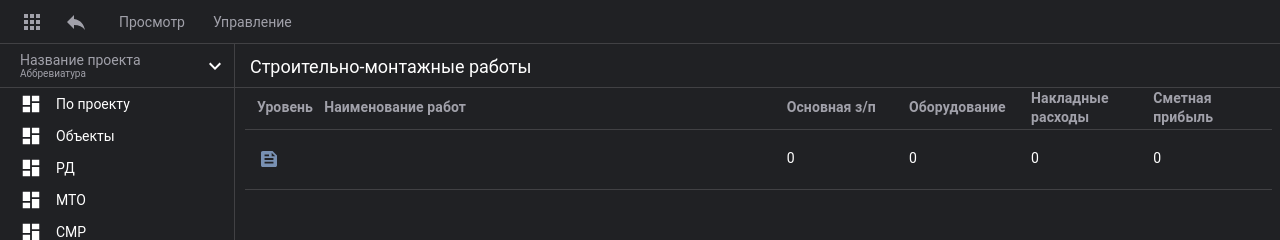
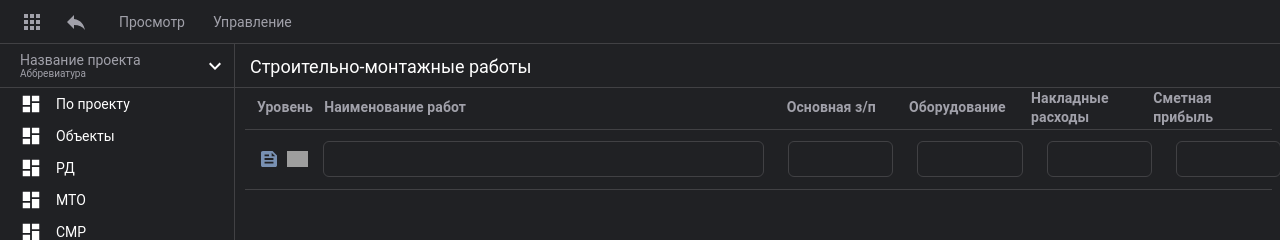
Before and after one commit to Katyi/testForSevenWinds, a React (Vite) app: page / in a window 1280 px wide. Both pictures are taken after a click on the element "Уровень". Shown: the top 240 px of the page. Built offline with nearby package versions, Linux system fonts and the light colour scheme; no server answers; grey boxes are pictures that could not be loaded.

Commit message:
fixed some bugs

```diff
--- a/src/components/Table.tsx
+++ b/src/components/Table.tsx
@@ -103,11 +103,14 @@ const Table = (props: any) => {
   };
 
   // SET MODE FOR UPDATE ROW OR ADD NEW ROW
-  const setUpdateMode = (idx: number | null) => {
+  const setUpdateMode = (idx: number | null, addrowInd:Boolean) => {
     if (idx === null) {
       setUpdForm(new Array(rows.length).fill(false));
+    } else if (!addrowInd) {
+      let newArr = updForm?.map((item, i) => idx === i ? !item : false);
+      setUpdForm(newArr);
     } else {
-      let newArr = updForm?.map((item, i) => idx === i ? !item : false);
+      let newArr = new Array(idx).fill(false).map((item, i) => idx-1 === i ? true : false);
       setUpdForm(newArr);
     }
   };
@@ -142,7 +145,7 @@ const Table = (props: any) => {
         const response = await axios.post(`http://185.244.172.108:8081/v1/outlay-rows/entity/${props.entity}/row/create`,
           newObj
         );
-        setUpdateMode(idx);
+        setUpdateMode(idx, false);
         getInfo();
         setInd(false);
         setNewRowObj(initRow);
@@ -169,7 +172,7 @@ const Table = (props: any) => {
           salary: rows[idx].salary,
           supportCosts: 0
         });
-        setUpdateMode(idx);
+        setUpdateMode(idx, false);
         getInfo();
         setInd(false);
         setNewRowObj(initRow);
@@ -185,12 +188,12 @@ const Table = (props: any) => {
     if (!id) {
       let newArr = rows.filter((item, i) => idx === i ? "" : item)
       setRows(newArr);
-      setUpdateMode(idx);
+      setUpdateMode(idx, false);
       setInd(false);
     } else {
       try {
         const res = await axios.delete(`http://185.244.172.108:8081/v1/outlay-rows/entity/${props.entity}/row/${id}/delete`);
-        setUpdateMode(idx);
+        setUpdateMode(idx, false);
         getInfo();
         setInd(false);
         return res.data;
@@ -215,6 +218,7 @@ const Table = (props: any) => {
         parentId: null,
       }]
       setRows(newArr);
+      setUpdateMode(newArr.length, true);
     } else if (!ind && idx !== null) {
       let newArr1 = rows.slice(0, (idx + 1));
       let newArr2 = rows.slice(idx + 1);
@@ -229,10 +233,10 @@ const Table = (props: any) => {
         parentId: row.id,
       }, ...newArr2]
       setRows(newArr);
+      setUpdateMode(idx+1, false);
+      setInd(true);
     }
-    console.log(newArr);
-    setUpdForm(new Array(newArr.length).fill(false));
-    setInd(true);
+
   };
 
   useEffect(() => {
@@ -262,7 +266,7 @@ const Table = (props: any) => {
         </thead>
         <tbody>
           {rows?.map((row, idx) => (
-            <tr key={idx} className='tableBodyRow' onDoubleClick={() => setUpdateMode(idx)}>
+            <tr key={idx} className='tableBodyRow' onDoubleClick={() => {setUpdateMode(idx, false); setInd(!ind)}}>
               <td
                 className="levelColumn"
                 style={{
```
